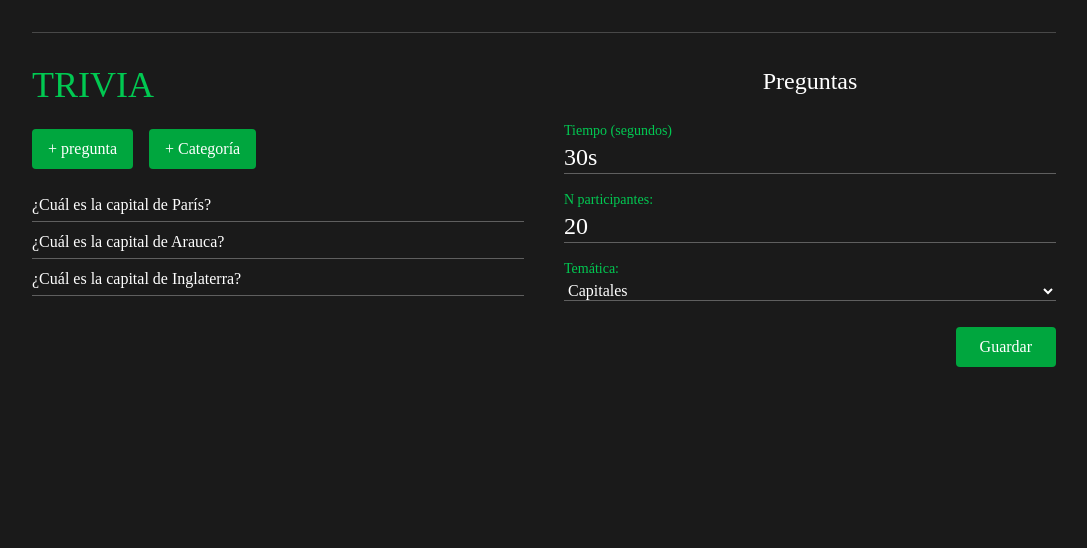
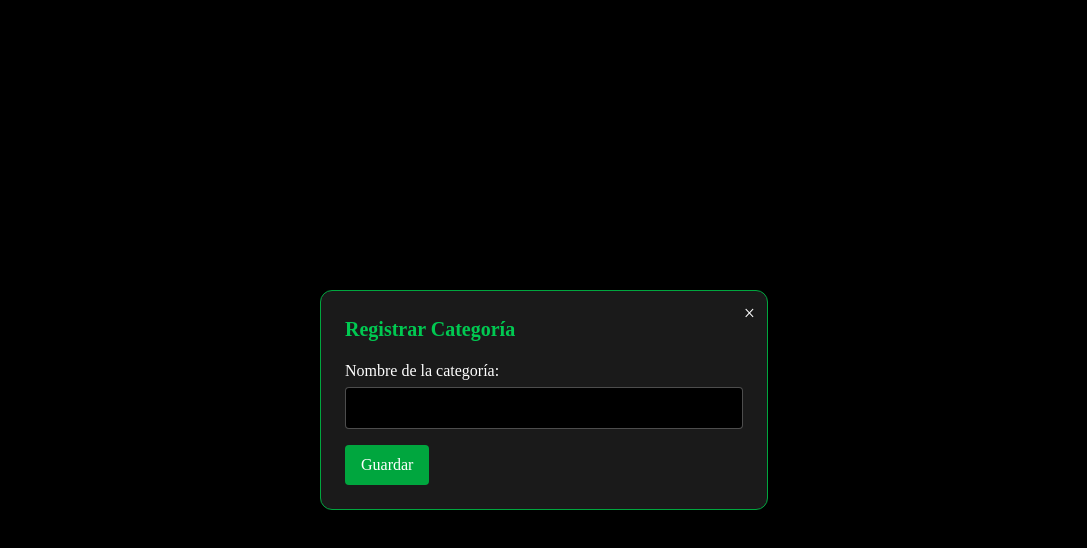
Before and after one commit to oKCam04/proyecto-frontend-triviaSocket, a React (Vite) app: page /crear-partida in a window 1280 px wide. Both pictures are taken after a click on the button "+ Categoría". Shown: the top 548 px of the page, without its empty margins (96-1183 px from the left). Built offline with nearby package versions, Linux system fonts and the light colour scheme; no server answers; a web font is replaced by a local one.

Commit message:
preparando todo para el socket

```diff
--- a/src/api.ts
+++ b/src/api.ts
@@ -4,3 +4,9 @@ export const api = axios.create({
   baseURL: "http://localhost:3333",
   headers: { "Content-Type": "application/json" },
 });
+
+api.interceptors.request.use((config) => {
+  const token = localStorage.getItem("token");
+  if (token) config.headers.Authorization = `Bearer ${token}`;
+  return config;
+});
--- a/src/pages/Crearpartida.tsx
+++ b/src/pages/Crearpartida.tsx
@@ -1,6 +1,7 @@
 import { useState } from "react";
 import { useNavigate } from "react-router-dom";
 import { useGame } from "../context/GameContext";
+import {api} from '../api'
 
 export default function CrearPartida() {
   const { roomCode, startQuestion } = useGame();
@@ -10,6 +11,10 @@ export default function CrearPartida() {
   const [opcionesText, setOpcionesText] = useState(["", "", "", ""]);
   const [tiempo, setTiempo] = useState(30);
   const [correctIndex, setCorrectIndex] = useState<number | null>(null);
+
+  // 🟩 Estados para el modal de categoría
+  const [showCategoriaModal, setShowCategoriaModal] = useState(false);
+  const [nuevaCategoria, setNuevaCategoria] = useState("");
 
   const handleSubmit = (e: React.FormEvent) => {
     e.preventDefault();
@@ -29,14 +34,67 @@ export default function CrearPartida() {
 
   return (
     <div className="min-h-screen bg-[#1a1a1a] text-white font-['Irish_Grover'] p-8">
+      {/* 🟩 MODAL CATEGORÍA */}
+      {showCategoriaModal && (
+        <div className="fixed inset-0 bg-black bg-opacity-10 z-50 flex items-center justify-center">
+          <div className="bg-[#1a1a1a] border border-green-600 rounded-xl p-6 w-full max-w-md text-white relative">
+            <button
+              onClick={() => setShowCategoriaModal(false)}
+              className="absolute top-2 right-3 text-white text-xl"
+            >
+              &times;
+            </button>
+            <h3 className="text-xl font-bold mb-4 text-green-500">Registrar Categoría</h3>
+            <form
+              onSubmit={ async (e) => {
+                e.preventDefault();
+                try{
+                  const response= await api.post('/categoria',{
+                    name: nuevaCategoria
+                  })
+                  alert("Registro exitoso")
+                }catch(error){
+                  console.error("Error al registrar categoría:", error);
+                }
+                setShowCategoriaModal(false);
+                setNuevaCategoria("");
+              }}
+              className="space-y-4"
+            >
+              <div>
+                <label className="block mb-1">Nombre de la categoría:</label>
+                <input
+                  type="text"
+                  required
+                  value={nuevaCategoria}
+                  onChange={(e) => setNuevaCategoria(e.target.value)}
+                  className="w-full p-2 rounded bg-black border border-white/30 text-white focus:outline-none"
+                />
+              </div>
+              <button type="submit" className="bg-green-600 px-4 py-2 rounded text-white hover:bg-green-700">
+                Guardar
+              </button>
+            </form>
+          </div>
+        </div>
+      )}
+
+      {/* Vista principal */}
       <div className="max-w-5xl mx-auto grid grid-cols-1 md:grid-cols-2 gap-10 items-start border-t border-white/20 pt-8">
         {/* Columna izquierda - Pregunta */}
         <div>
           <h1 className="text-4xl text-green-500 mb-6">TRIVIA</h1>
 
           <div className="flex gap-4 mb-6">
-            <button className="bg-green-600 text-white px-4 py-2 rounded hover:bg-green-700 transition">+ pregunta</button>
-            <button className="bg-green-600 text-white px-4 py-2 rounded hover:bg-green-700 transition">+ Categoría</button>
+            <button className="bg-green-600 text-white px-4 py-2 rounded hover:bg-green-700 transition">
+              + pregunta
+            </button>
+            <button
+              onClick={() => setShowCategoriaModal(true)}
+              className="bg-green-600 text-white px-4 py-2 rounded hover:bg-green-700 transition"
+            >
+              + Categoría
+            </button>
           </div>
 
           <ul className="space-y-2 text-white">
@@ -65,13 +123,15 @@ export default function CrearPartida() {
               <p className="text-sm">Temática:</p>
               <select className="bg-transparent border-b border-white/30 text-white w-full">
                 <option value="capitales" className="text-black">Capitales</option>
-                {/* Agrega más opciones si es necesario */}
+                {/* Agrega más opciones dinámicamente si lo deseas */}
               </select>
             </div>
           </div>
 
           <div className="mt-6 flex justify-end">
-            <button className="bg-green-600 text-white px-6 py-2 rounded hover:bg-green-700 transition">Guardar</button>
+            <button className="bg-green-600 text-white px-6 py-2 rounded hover:bg-green-700 transition">
+              Guardar
+            </button>
           </div>
         </div>
       </div>
```
